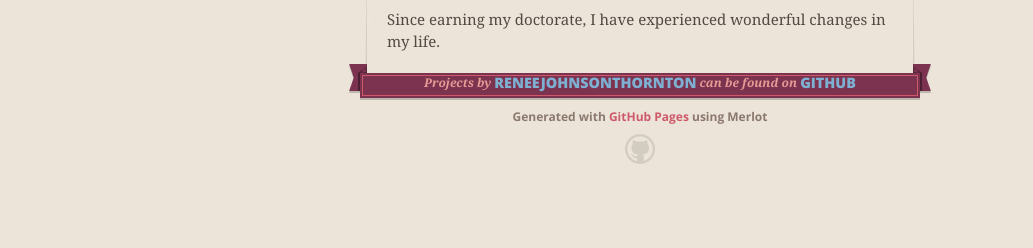
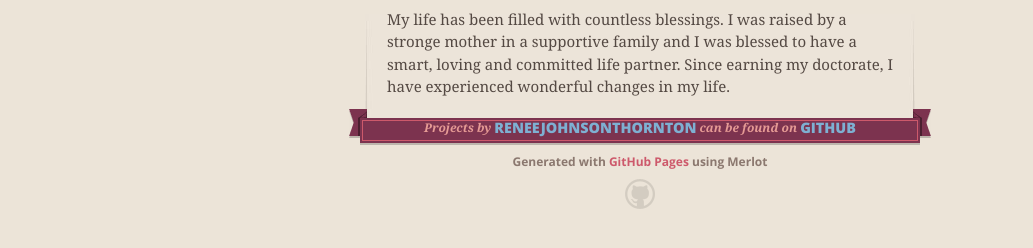
Before and after one commit to ReneeJohnsonThornton/ReneeJohnsonThornton.github.io, a plain HTML site: page index.html in a window 1280 px wide. Shown: the part 416-664 px from the top of the page, without its empty margins (0-1033 px from the left). Drawn offline with nearby package versions, Linux system fonts and the light colour scheme.

Commit message:
Update index.html

```diff
--- a/index.html
+++ b/index.html
@@ -53,7 +53,7 @@
 <h3>
 <a id="the-current-years" class="anchor" href="#the-current-years" aria-hidden="true"><span aria-hidden="true" class="octicon octicon-link"></span></a>The Current Years</h3>
 
-<p>Since earning my doctorate, I have experienced wonderful changes in my life.</p>
+<p>My life has been filled with countless blessings. I was raised by a stronge mother in a supportive family and I was blessed to have a smart, loving and committed life partner. Since earning my doctorate, I have experienced wonderful changes in my life.</p>
       </section>
 
       <footer>
```
